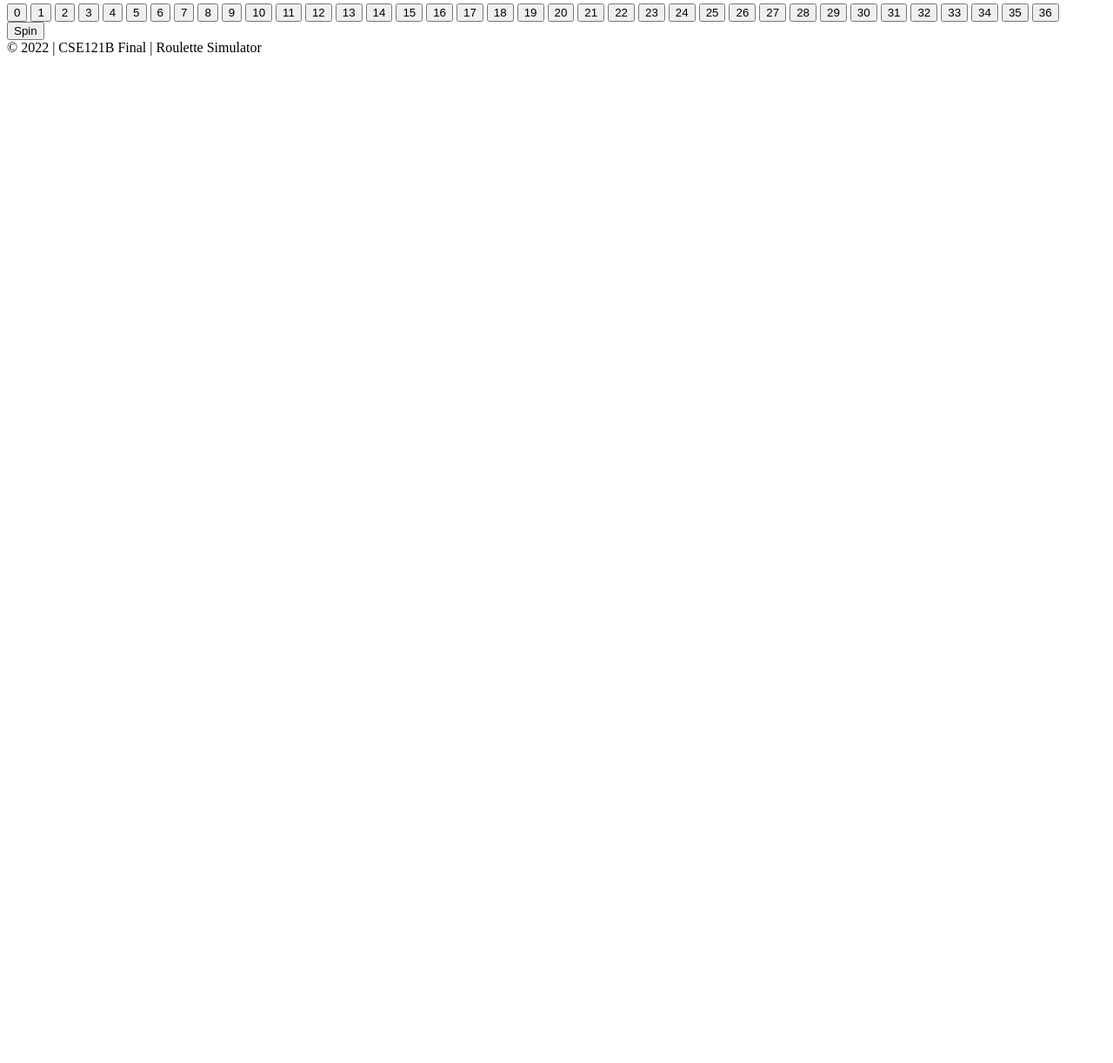
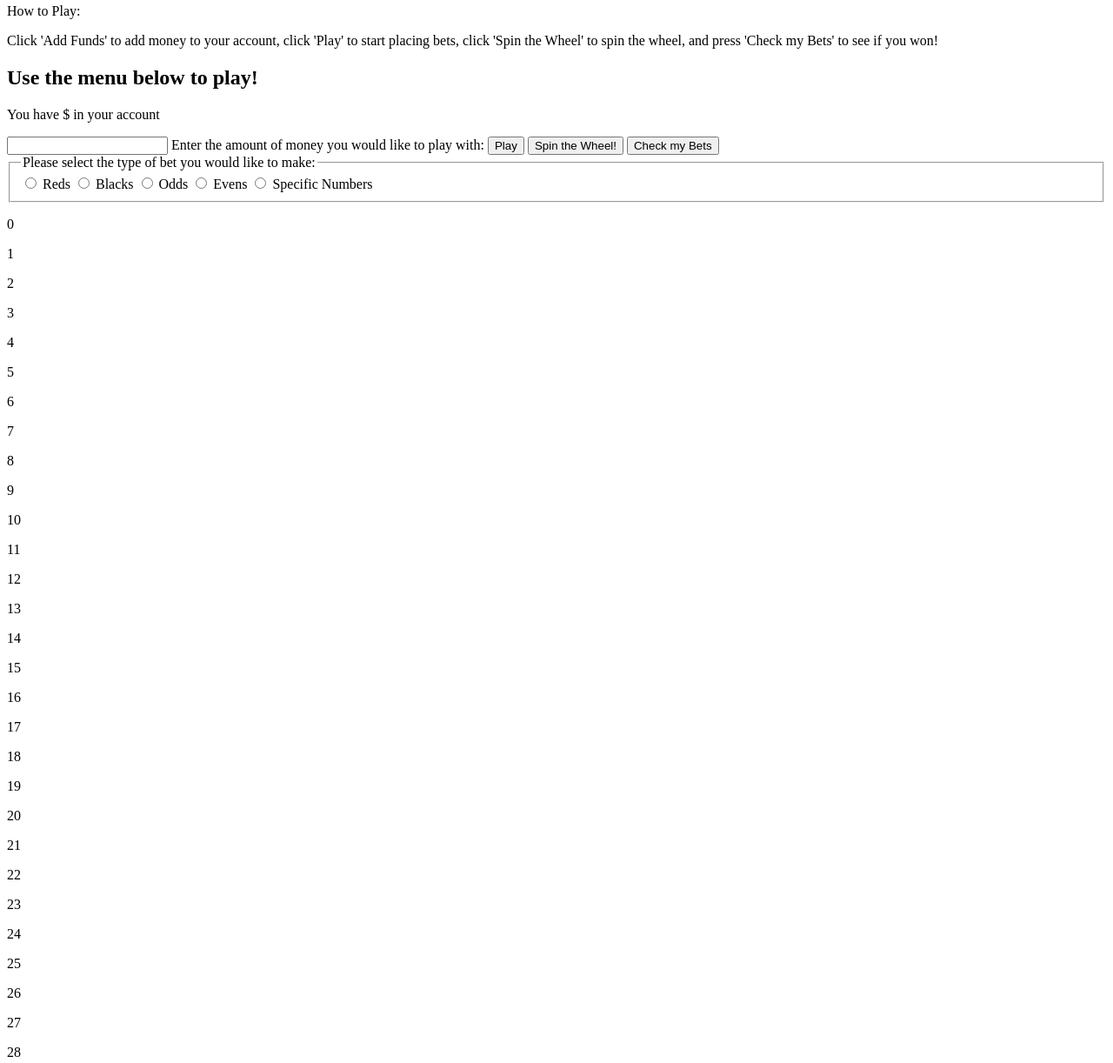
Before and after one commit to jaarhday/CSE121B-Final, a plain HTML site: page index.html in a window 1280 px wide. Shown: the part 180-1402 px from the top of the page at 87% size. Before the commit the page ends 800 px from the top, so only its background shows below. Drawn offline with Linux system fonts and the light colour scheme.

Commit message:
more work done, added javascript functions

```diff
--- a/index.html
+++ b/index.html
@@ -12,47 +12,79 @@
     <div class="title">
         <h1>Welcome to the Roulette Simulator!</h1>
     <p>The Rules are:</p>
-    <p>Select on what you want to bet on. For example, if you want to bet on all of the red numbers, select 'red' in the betting section. The same applies for black, even, and odd numbers. If you wish to bet on a specific number, then chose the 'specific' option.Wagers work as follows: Bets on Red, Black, Odds, or Evens pay out 2 to 1 (double your money).Bets on Specific numbers pay out 10 to 1 (10 times your money). You can only place 1 large bet per game (bets on Odds, Evens, Blacks, and Reds).</p>
+    <p>Select on what you want to bet on. For example, if you want to bet on all of the red numbers, select 'red' in the betting section. The same applies for black, even, and odd numbers. If you wish to bet on a specific number, then chose the 'specific' option.Wagers work as follows: Bets on Red, Black, Odds, or Evens pay out 2 to 1 (double your money). Bets on Specific numbers pay out 10 to 1 (10 times your money). You can only place 1 large bet per game (bets on Odds, Evens, Blacks, and Reds).</p>
+    <p>How to Play:</p>
+    <p>Click 'Add Funds' to add money to your account, click 'Play' to start placing bets, click 'Spin the Wheel' to spin the wheel, and press 'Check my Bets' to see if you won!</p>
     </div>
     <div class="board">
-        <section class="button_grid">
-            <button id="b0">0</button>
-            <button id="b1">1</button>
-            <button id="b2">2</button>
-            <button id="b3">3</button>
-            <button id="b4">4</button>
-            <button id="b5">5</button>
-            <button id="b6">6</button>
-            <button id="b7">7</button>
-            <button id="b8">8</button>
-            <button id="b9">9</button>
-            <button id="b10">10</button>
-            <button id="b11">11</button>
-            <button id="b12">12</button>
-            <button id="b13">13</button>
-            <button id="b14">14</button>
-            <button id="b15">15</button>
-            <button id="b16">16</button>
-            <button id="b17">17</button>
-            <button id="b18">18</button>
-            <button id="b19">19</button>
-            <button id="b20">20</button>
-            <button id="b21">21</button>
-            <button id="b22">22</button>
-            <button id="b23">23</button>
-            <button id="b24">24</button>
-            <button id="b25">25</button>
-            <button id="b26">26</button>
-            <button id="b27">27</button>
-            <button id="b28">28</button>
-            <button id="b29">29</button>
-            <button id="b30">30</button>
-            <button id="b31">31</button>
-            <button id="b32">32</button>
-            <button id="b33">33</button>
-            <button id="b34">34</button>
-            <button id="b35">35</button>
-            <button id="b36">36</button>
+        <section id="user_input">
+            <h2>Use the menu below to play!</h2>
+            <p>You have $<span id="current_funds"></span> in your account</p>
+            <input type="number" id="insert" name="addFunds" min="1">
+            <label for="addFunds">Enter the amount of money you would like to play with: </label>
+            <button id="play">Play</button>
+            <button id="spinthewheel">Spin the Wheel!</button>
+            <button id="check">Check my Bets</button>
+            <form>
+                <fieldset>
+                    <legend>Please select the type of bet you would like to make:</legend>
+                    <div>
+                        <input type="radio" name="bet" id="redbet" value="1"/>
+                        <label for="redbet">Reds</label>
+
+                        <input type="radio" name="bet" id="blackbet" value="2"/>
+                        <label for="redbet">Blacks</label>
+
+                        <input type="radio" name="bet" id="oddbet" value="3"/>
+                        <label for="redbet">Odds</label>
+
+                        <input type="radio" name="bet" id="evenbet" value="4"/>
+                        <label for="redbet">Evens</label>
+
+                        <input type="radio" name="bet" id="specificbet" value="5"/>
+                        <label for="redbet">Specific Numbers</label>
+                    </div>
+                </fieldset>
+            </form>
+        </section>
+        <section class="board_grid">
+            <p class="red">0</p>
+            <p class="red">1</p>
+            <p class="black">2</p>
+            <p class="red">3</p>
+            <p class="black">4</p>
+            <p class="red">5</p>
+            <p class="black">6</p>
+            <p class="red">7</p>
+            <p class="black">8</p>
+            <p class="red">9</p>
+            <p class="black">10</p>
+            <p class="black">11</p>
+            <p class="red">12</p>
+            <p class="black">13</p>
+            <p class="red">14</p>
+            <p class="black">15</p>
+            <p class="red">16</p>
+            <p class="black">17</p>
+            <p class="red">18</p>
+            <p class="red">19</p>
+            <p class="black">20</p>
+            <p class="red">21</p>
+            <p class="black">22</p>
+            <p class="red">23</p>
+            <p class="black">24</p>
+            <p class="red">25</p>
+            <p class="black">26</p>
+            <p class="red">27</p>
+            <p class="black">28</p>
+            <p class="black">29</p>
+            <p class="red">30</p>
+            <p class="black">31</p>
+            <p class="red">32</p>
+            <p class="black">33</p>
+            <p class="red">34</p>
+            <p class="black">35</p>
+            <p class="red">36</p>
         </section>
     </div>
     <div class="wheel">
```
